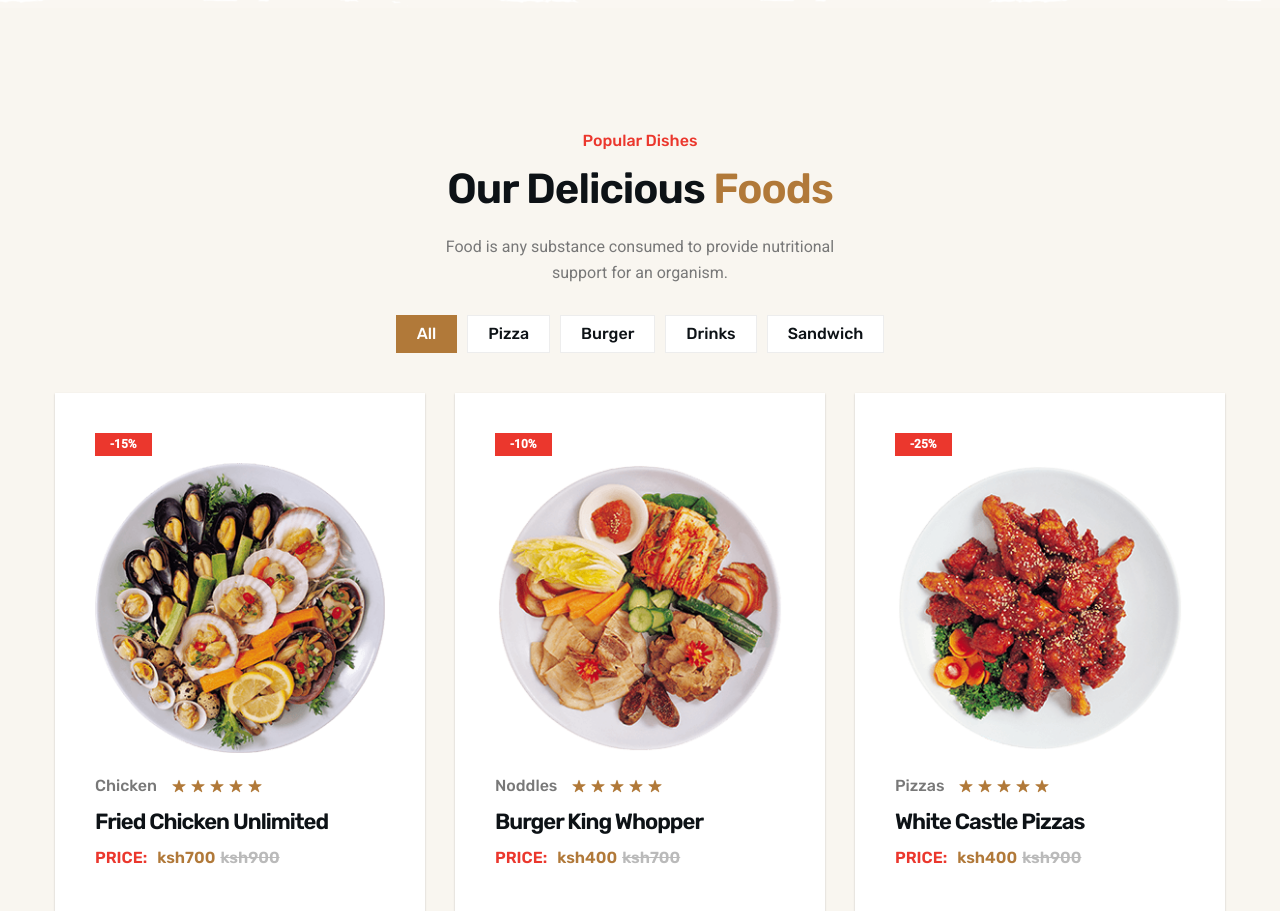
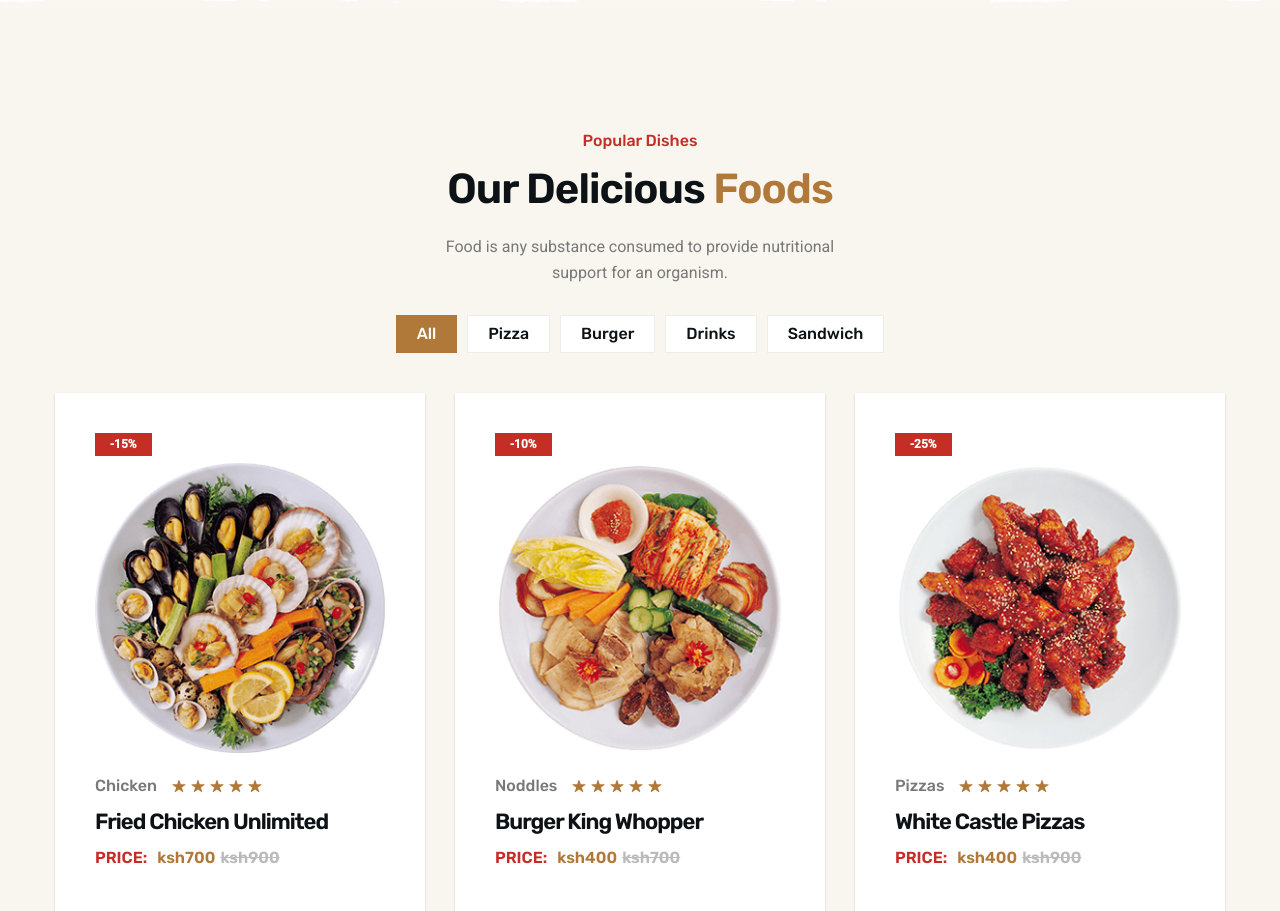
Before and after one commit to L-Karimi/Foodie, a plain HTML site: page index.html in a window 1280 px wide. Shown: the part 2320-3231 px from the top of the page. Drawn offline with nearby package versions, Linux system fonts and the light colour scheme.

Commit message:
modified colors

```diff
--- a/assets/css/style.css
+++ b/assets/css/style.css
@@ -14,7 +14,7 @@
   --isabelline: hsl(38, 44%, 96%);
   --gainsboro: hsl(0, 0%, 87%);
   --tangerine: hsl(31, 84%, 50%);
-  --cinnabar: hsl(3, 83%, 55%);
+  --cinnabar: hsl(3, 68%, 46%);
   --black_95: hsla(0, 0%, 0%, 0.95);
   --cultured: hsl(0, 0%, 93%);
   --white: hsl(0, 0%, 100%);
```
